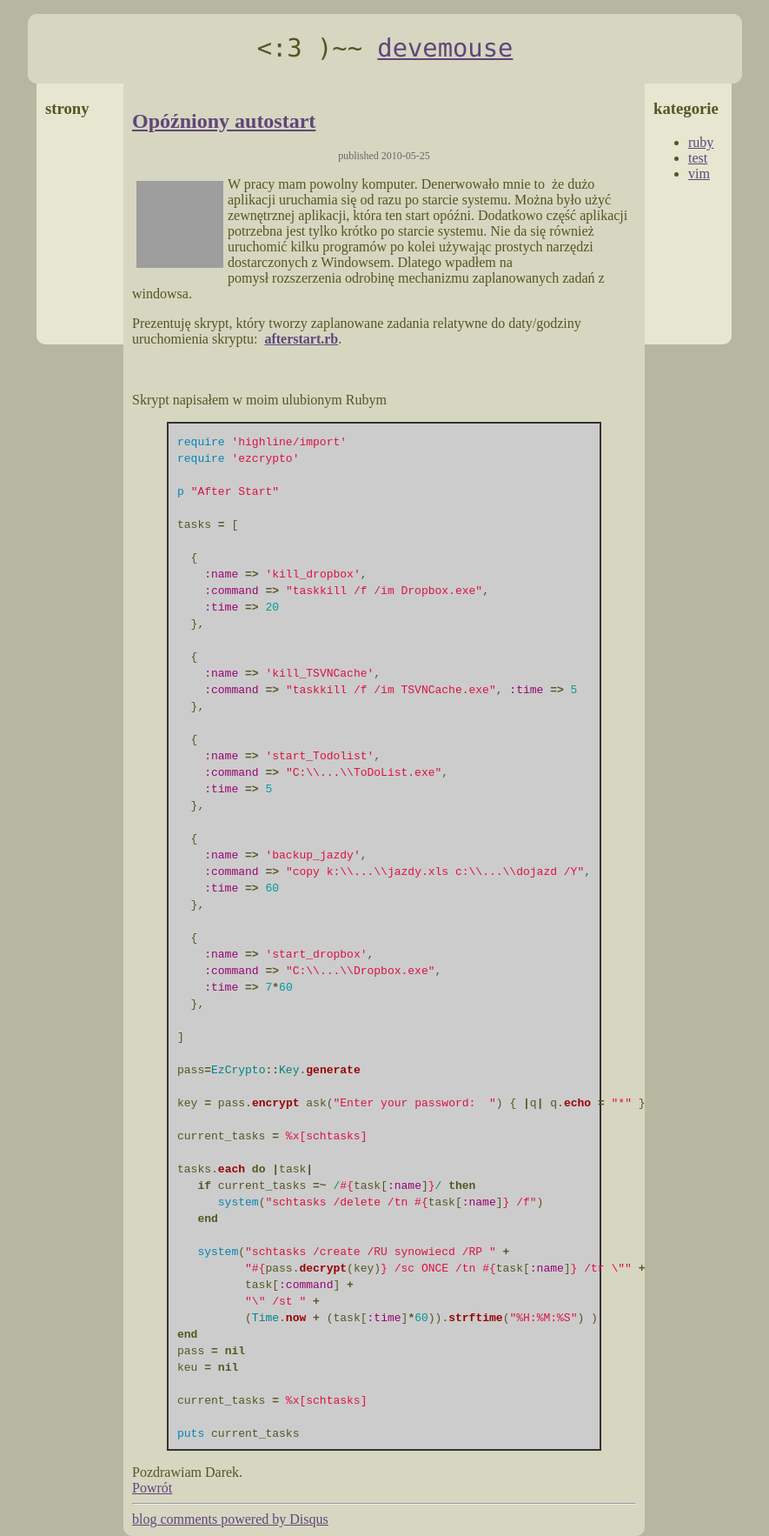
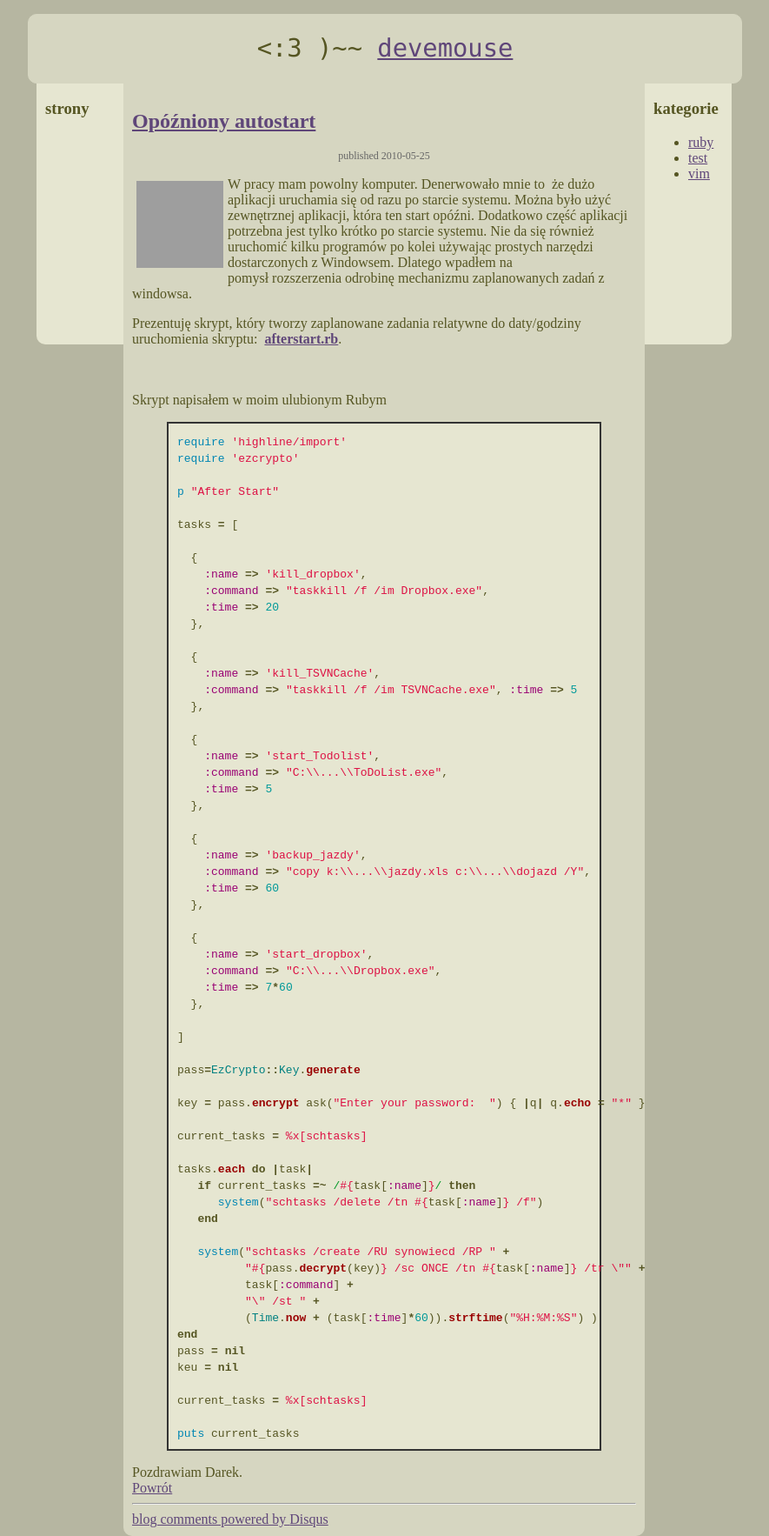
Before and after one commit to devemouse/devemouse.github.com, a Jekyll site: the page built from _posts/2010-05-25-opozniony-autostart.html, in a window 1280 px wide. Shown: the whole page at 87% size, without its empty margins (198-1083 px from the left). Built offline with Jekyll 4.4.1, drawn with Linux system fonts in a browser that asks for light colours; Markdown is read by kramdown in place of the engine named in the settings; comment, search, counter and statistics services are not loaded; grey boxes are pictures that could not be loaded.

Commit message:
background color changed

```diff
--- a/css/pygment_trac.css
+++ b/css/pygment_trac.css
@@ -1,5 +1,5 @@
 pre {
-  background-color: #ccc;
+  background-color: #E6E6D1;
   border: 2px solid #333;
   padding: 10px;
   line-height: 16px;
```
